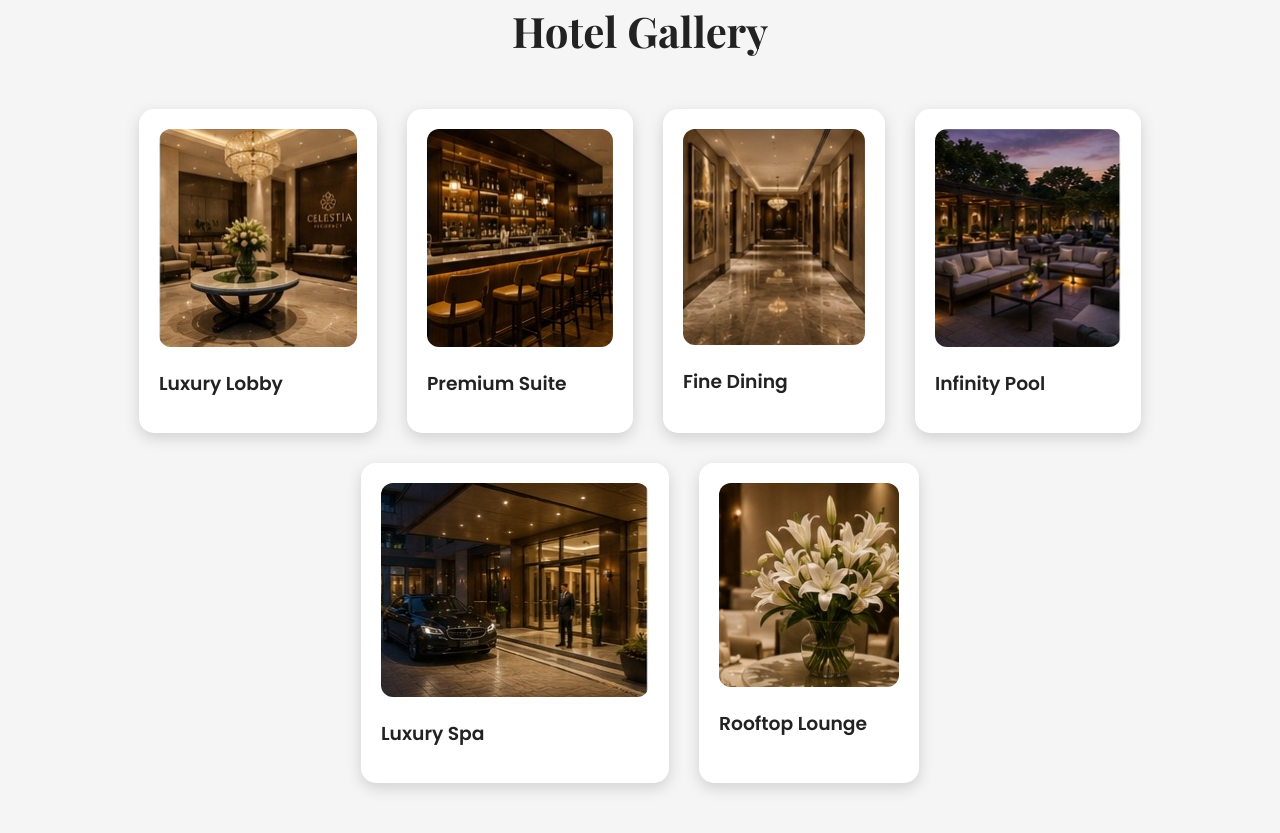
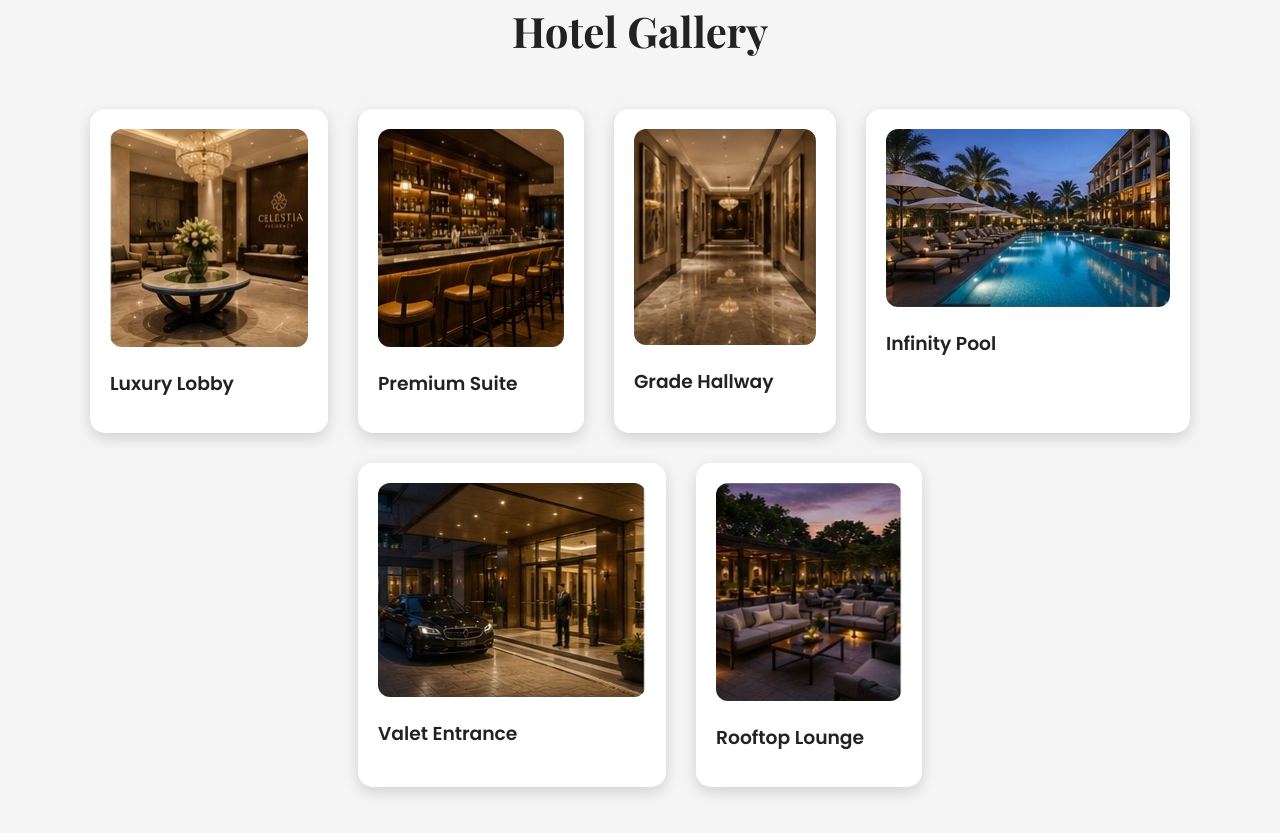
Before and after one commit to navyareddy200708-collab/Celestie-Residency, a plain HTML site: page gallery.html in a window 1280 px wide. Shown: the part 880-1713 px from the top of the page. Drawn offline with nearby package versions, Linux system fonts and the light colour scheme.

Commit message:
Updated dining page and room images

```diff
--- a/gallery.html
+++ b/gallery.html
@@ -62,20 +62,20 @@
 
             <div class="card">
                 <img src="images/gallery3.jpg" alt="Restaurant">
-                <h3>Fine Dining</h3>
+                <h3>Grade Hallway</h3>
             </div>
             <div class="card">
-                <img src="images/gallery4.jpg" alt="Swimming Pool">
+                <img src="images/pool.jpg" alt="Swimming Pool">
                 <h3>Infinity Pool</h3>
             </div>
 
             <div class="card">
-                <img src="images/gallery5.jpg" alt="Luxury Spa">
-                <h3>Luxury Spa</h3>
+                <img src="images/gallery5.jpg" alt="Valet Entrance">
+                <h3>Valet Entrance</h3>
             </div>
 
             <div class="card">
-                <img src="images/gallery6.jpg" alt="Rooftop Lounge">
+                <img src="images/gallery4.jpg" alt="Rooftop Lounge">
                 <h3>Rooftop Lounge</h3>
             </div>
 
```
Also changed, not shown: dining.html (+4 -4 lines), images/gallery6.jpg (deleted), images/room2.jpg, images/room3.jpg, images/spa.jpg (deleted).
